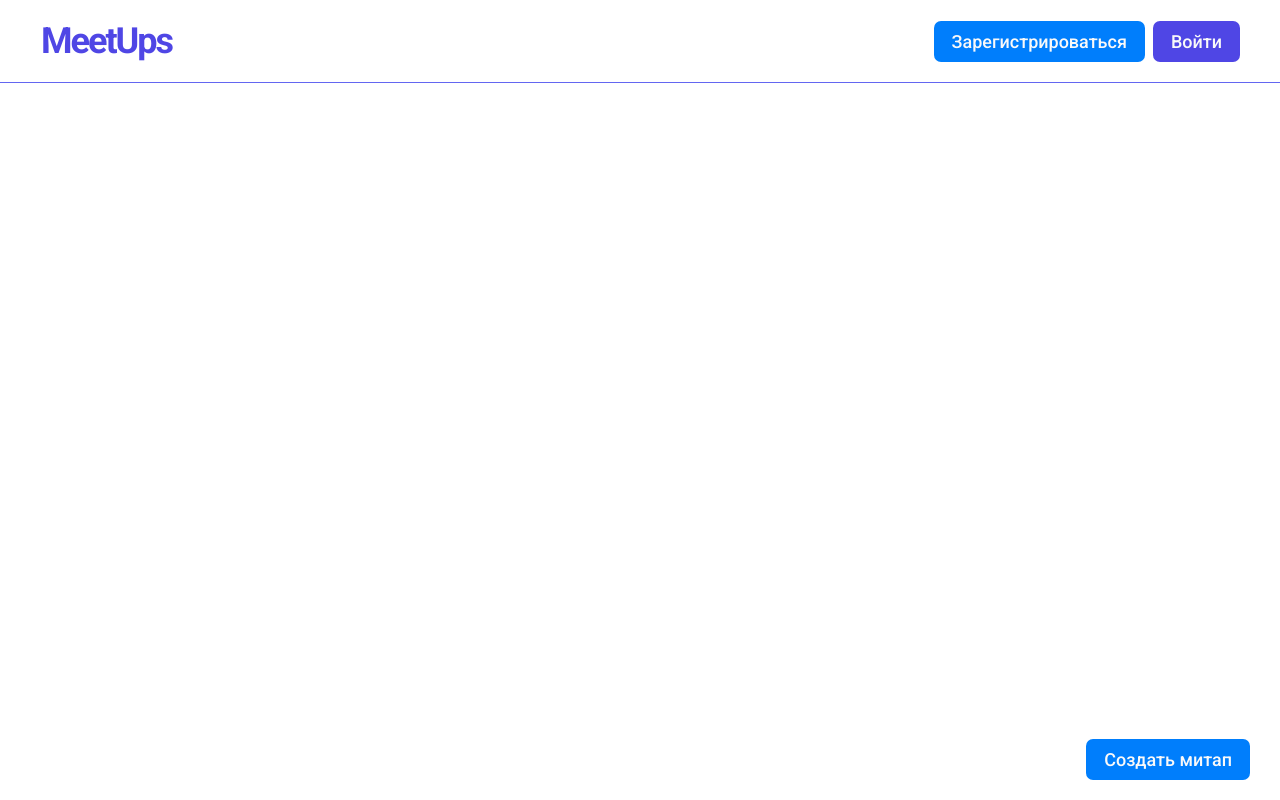
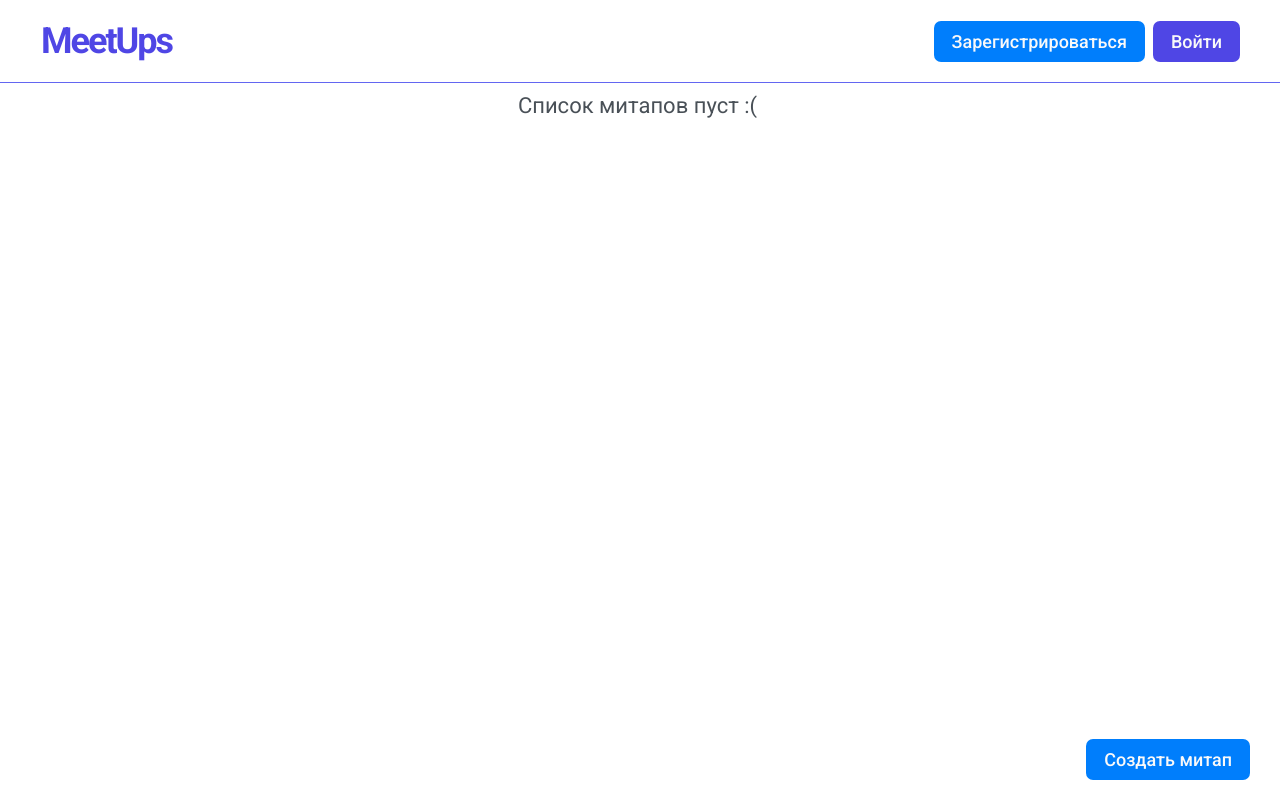
Before and after one commit to NERFTHISPLS/angular-meetup-organization, an Angular app: page / in a window 1280 px wide. Built offline with nearby package versions, Linux system fonts and the light colour scheme.

Commit message:
Show message if there are no meetups yet

```diff
--- a/src/app/pages/all-meetups/all-meetups.component.html
+++ b/src/app/pages/all-meetups/all-meetups.component.html
@@ -1,10 +1,19 @@
 <div class="container">
-  <ul class="all-meetups-list">
+  <p class="error" *ngIf="errorMessage">
+    <span>{{ errorMessage }}</span>
+    <span class="error-icon material-symbols-outlined">error</span>
+  </p>
+
+  <ul class="all-meetups-list" *ngIf="meetupService.allMeetups.length">
     <app-meetup-item
       *ngFor="let meetup of meetupService.allMeetups"
       [meetup]="meetup"
     />
   </ul>
 
+  <p class="empty" *ngIf="!meetupService.allMeetups.length">
+    <span>Список митапов пуст :(</span>
+  </p>
+
   <a class="btn--accent link--new-meetup" routerLink="create">Создать митап</a>
 </div>
--- a/src/app/pages/all-meetups/all-meetups.component.scss
+++ b/src/app/pages/all-meetups/all-meetups.component.scss
@@ -26,3 +26,18 @@
   right: 3rem;
   bottom: 2rem;
 }
+
+.error,
+.empty {
+  display: flex;
+  flex-direction: column;
+  justify-content: center;
+  align-items: center;
+
+  font-size: 2.2rem;
+}
+
+.error-icon {
+  font-size: 5rem;
+  color: var(--danger-color-dark);
+}
--- a/src/app/pages/all-meetups/all-meetups.component.ts
+++ b/src/app/pages/all-meetups/all-meetups.component.ts
@@ -1,10 +1,14 @@
-import { Component, inject } from '@angular/core';
+import { ChangeDetectorRef, Component, OnDestroy, inject } from '@angular/core';
 import { RouterModule } from '@angular/router';
 import { CommonModule } from '@angular/common';
+import { Subscription } from 'rxjs';
 
 import { MeetupItemComponent } from '../../shared/components/meetup-item/meetup-item.component';
 
 import { MeetupService } from '../../shared/services/meetup.service';
+
+import { FetchError } from '../../shared/interfaces/user';
+import { Meetup } from '../../shared/interfaces/meetup';
 
 @Component({
   selector: 'app-all-meetups',
@@ -13,12 +17,37 @@ import { MeetupService } from '../../shared/services/meetup.service';
   templateUrl: './all-meetups.component.html',
   styleUrl: './all-meetups.component.scss',
 })
-export class AllMeetupsComponent {
+export class AllMeetupsComponent implements OnDestroy {
   public meetupService = inject(MeetupService);
+  private changeDetector = inject(ChangeDetectorRef);
+
+  private allMeetupsSubscription: Subscription | null = null;
+
+  public errorMessage?: string;
 
   constructor() {
     if (!localStorage.getItem('userToken')) return;
 
-    this.meetupService.fetchAllMeetups().subscribe();
+    this.allMeetupsSubscription = this.meetupService
+      .fetchAllMeetups()
+      .subscribe({
+        error: (error: FetchError) => {
+          console.error(error);
+
+          if (error.status === 0) {
+            this.errorMessage = 'Отсутствует интернет-соединение';
+          } else {
+            this.errorMessage = 'Что-то пошло не так :(';
+          }
+
+          this.changeDetector.detectChanges();
+        },
+      });
+  }
+
+  ngOnDestroy(): void {
+    if (this.allMeetupsSubscription) {
+      this.allMeetupsSubscription.unsubscribe();
+    }
   }
 }
```
